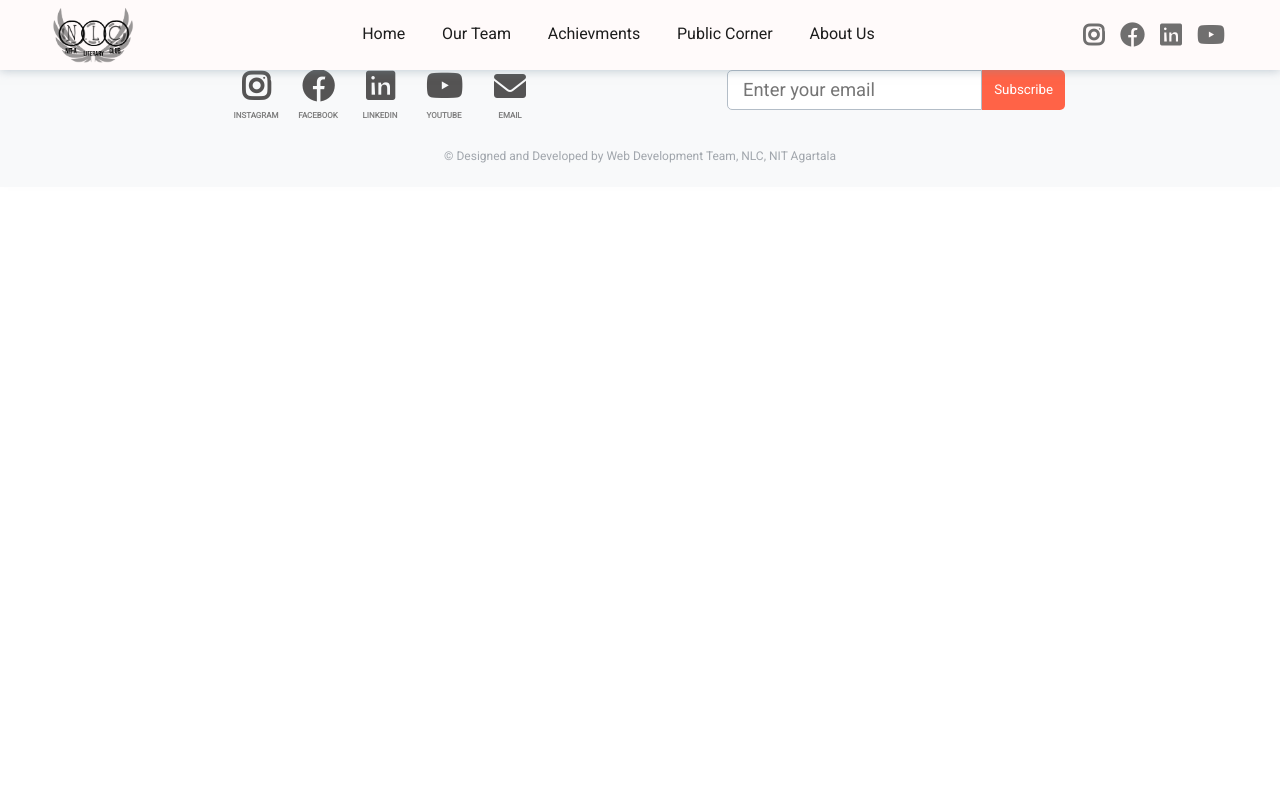
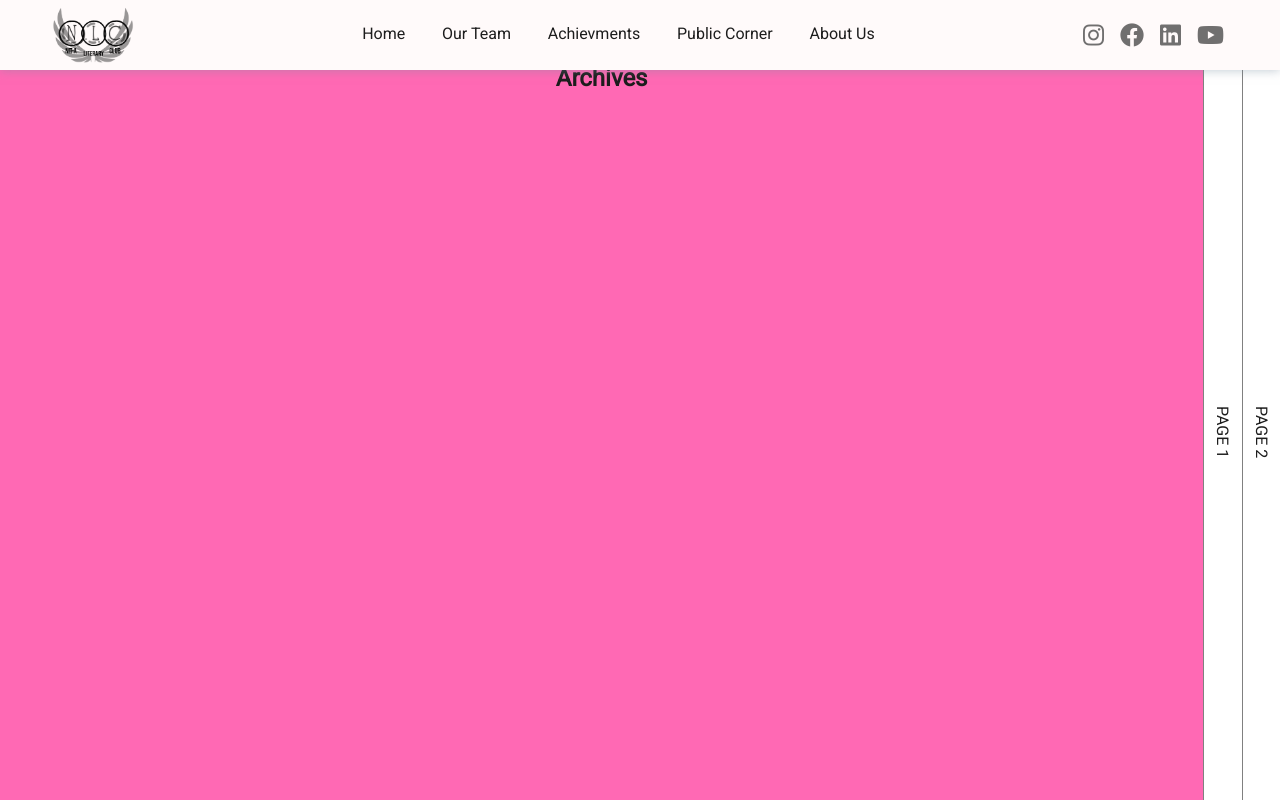
Before and after one commit to TheAnkitGautam/nlc-project, a React (Create React App) app in the folder client/: page /archives in a window 1280 px wide. Built offline with nearby package versions, Linux system fonts and the light colour scheme.

Commit message:
archives added

```diff
--- a/client/src/App.js
+++ b/client/src/App.js
@@ -1,11 +1,11 @@
 import React from 'react';
-import Footer from "./components/Footer/Footer";
+// import Footer from "./components/Footer/Footer";
 import Navbar from "./components/Navbar/Navbar";
 import HomePage from "./Pages/HomePage";
 import TeamPage from "./Pages/TeamPage";
 import { BrowserRouter as Router, Route, Routes } from "react-router-dom";
 import AboutPage from './Pages/AboutPage';
-
+import TeamArchive from './components/Archives/TeamArchive';
 
 function App() {
   return (
@@ -16,8 +16,9 @@ function App() {
           <Route path='/' element={<HomePage />} />
           <Route path='/team' element={<TeamPage />} />
           <Route path='/about' element={<AboutPage />} />
+          <Route path='/archives' element={<TeamArchive />} />
         </Routes>
-        <Footer />
+        {/* <Footer /> */}
       </Router>
     </>
   );
--- /dev/null
+++ b/client/src/components/Archives/TeamArchive.jsx
@@ -0,0 +1,39 @@
+import React, { useState } from 'react'
+import CSS from './TeamArchive.module.css';
+import Page from './page';
+
+
+const TeamArchive = () => {
+
+    const [page, setPage] = useState(0);
+
+    return (
+        <section style={{ paddingTop: "4rem", height: "100vh" }}>
+            <div className={CSS.wrapper}>
+                {page === 0 &&
+                    <div className={CSS.intro_page}>
+                        <h1>Archives</h1>
+                    </div>
+                }
+
+                {page === 1 &&
+                    <Page />
+                }
+
+                {page === 2 &&
+                    <Page />
+                }
+                <div className={`${CSS.sideBar}`}
+                    onClick={() => setPage(page === 0 || page === 2 ? 1 : 0)}>
+                    page 1
+                </div>
+                <div className={`${CSS.sideBar}`}
+                    onClick={() => setPage(page === 0 || page === 1 ? 2 : 0)} >
+                    page 2
+                </div>
+            </div>
+        </section >
+    )
+}
+
+export default TeamArchive
--- /dev/null
+++ b/client/src/components/Archives/TeamArchive.module.css
@@ -0,0 +1,38 @@
+.wrapper {
+    display: flex;
+    align-items: center;
+    font-family: 'Roboto', sans-serif;
+}
+
+.intro_page {
+    height: calc(100vh - 4rem);
+    width: 97%;
+    background-color: hotpink;
+}
+
+.intro_page h1 {
+    text-align: center;
+}
+
+.sideBar {
+    height: calc(100vh - 4rem);
+    width: 3%;
+    writing-mode: vertical-rl;
+    text-orientation: mixed;
+    display: grid;
+    place-items: center;
+    text-transform: uppercase;
+    cursor: pointer;
+    border-left: 1px solid gray;
+}
+
+
+.page {
+    width: 94%;
+    height: calc(100vh - 4rem);
+}
+
+.pageTitle{
+    text-align: center;
+    font-size: 3rem;
+}
--- /dev/null
+++ b/client/src/components/Archives/page.jsx
@@ -0,0 +1,11 @@
+import CSS from './TeamArchive.module.css';
+
+const Page = () => {
+    return (
+        <div className={`${CSS.page} pageLoadAnim`} style={{ background: "linear-gradient(180deg, rgba(245, 107, 47, 0.5) -4.96%, rgba(245, 107, 47, 0.20) -4.95%, rgba(255, 255, 255, 0.15) 95.04%), #FFFFFF" }}>
+            <h1 className={CSS.pageTitle}>NLC 1.0</h1>
+        </div>
+    );
+}
+
+export default Page;
--- a/client/src/components/TeamCard/secondaryCard.module.css
+++ b/client/src/components/TeamCard/secondaryCard.module.css
@@ -6,6 +6,7 @@
     text-align: center;
     transition: all 0.5s;
     border-radius: 15px;
+    transition: all 0.75s;
 }
 
 .card_img {
@@ -32,7 +33,13 @@
 }
 
 .secondary_card:hover {
-    box-shadow: rgba(0, 0, 0, 0.15) 0px 2px 8px;
+    border-radius: 10px;
+    cursor: pointer;
+}
+
+.secondary_card:hover .card_img {
+    border-radius: 10px;
+    transition: all 0.75s;
 }
 
 .cardSm i {
```
